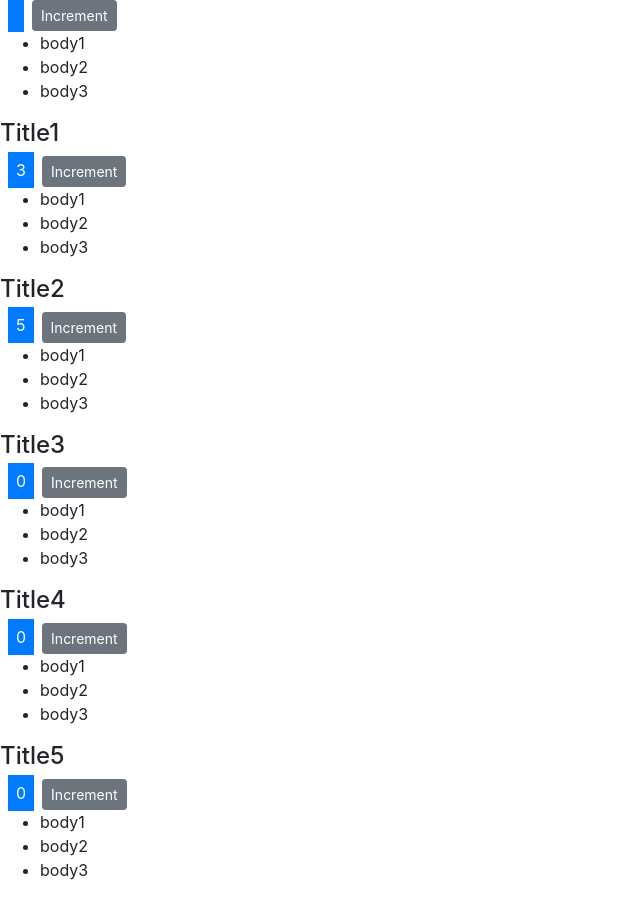
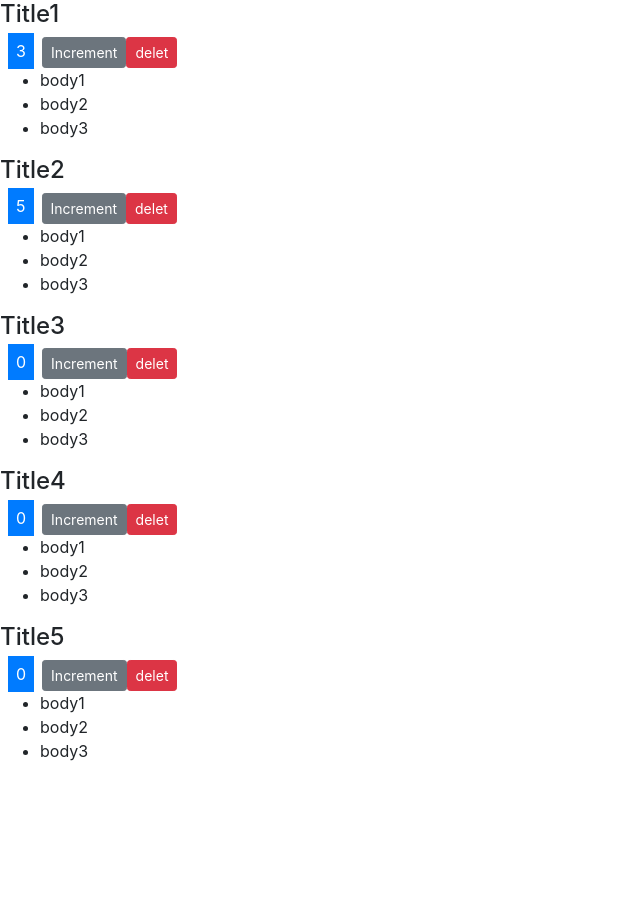
Before and after one commit to amradelata/React-Tutorial---Learn-React---React-Crash-Course-2019-, a React (Create React App) app: page / in a window 1280 px wide. Shown: the whole page, without its empty margins (0-640 px from the left). After the commit the page ends 800 px from the top, so only its background shows below. Built offline with nearby package versions, Linux system fonts and the light colour scheme.

Commit message:
counter component is raising an event and is parent counters is handling that event

```diff
--- a/src/components/Counters.jsx
+++ b/src/components/Counters.jsx
@@ -10,14 +10,16 @@ class Counters extends Component {
       {id: 4 , value: 0},
       {id: 5 , value: 0},
     ]
-   }
+   };
+    handelDelet = () => {
+      console.log('delet')
+    }
   render() {
     return ( <div>
-     <Counter/>
 
      {this.state.counters.map(counter =>
 
-     <Counter key={counter.id} value={counter.value}>
+     <Counter key={counter.id} value={counter.value} onDelet={this.handelDelet}>
 
      <h4>Title{counter.id}</h4>
        </Counter>
--- a/src/components/counter.jsx
+++ b/src/components/counter.jsx
@@ -14,9 +14,12 @@
       };
 
 
-      handelIncrament = () =>{
+        handelIncrament = () =>{
+
         this.setState({value: this.state.value + 1})
-      }
+        }
+
+
     render() {
       console.log(this.props.value)
       let classes = "m-2 p-2 badge-";
@@ -26,6 +29,7 @@
       {this.props.children}
           <span className={classes}>{this.state.value}</span>
           <button onClick={this.handelIncrament} className="btn btn-secondary btn-sm">Increment</button>
+          <button onClick={this.props.onDelet} className="btn btn-danger btn-sm">delet</button>
          {/* if this true this.state.tags.length === 0  do this<p>ther are no tags</p> */}
           {/* how we do if condition */}
           {this.state.tags.length === 0 &&<p>ther are no tags</p>}
```
